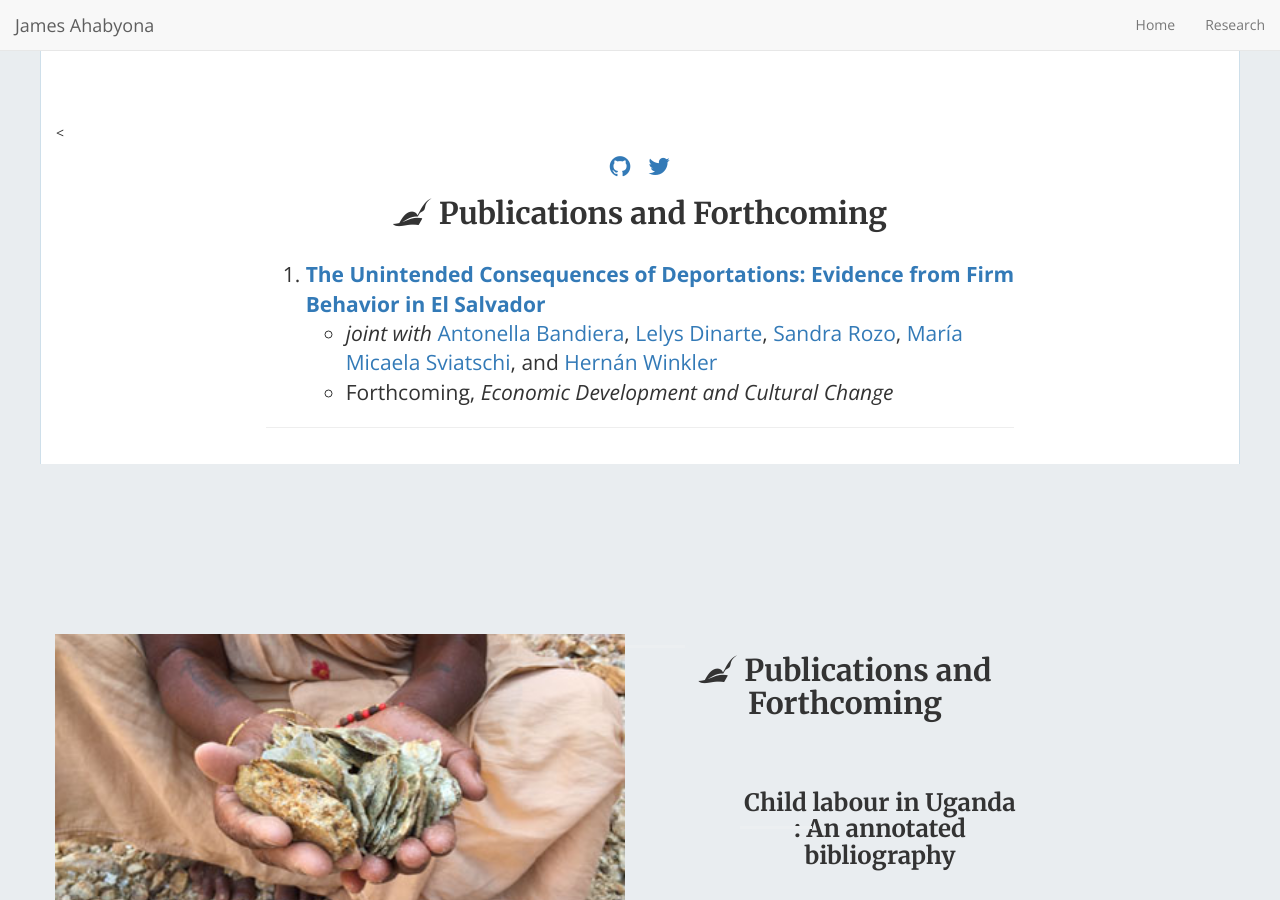
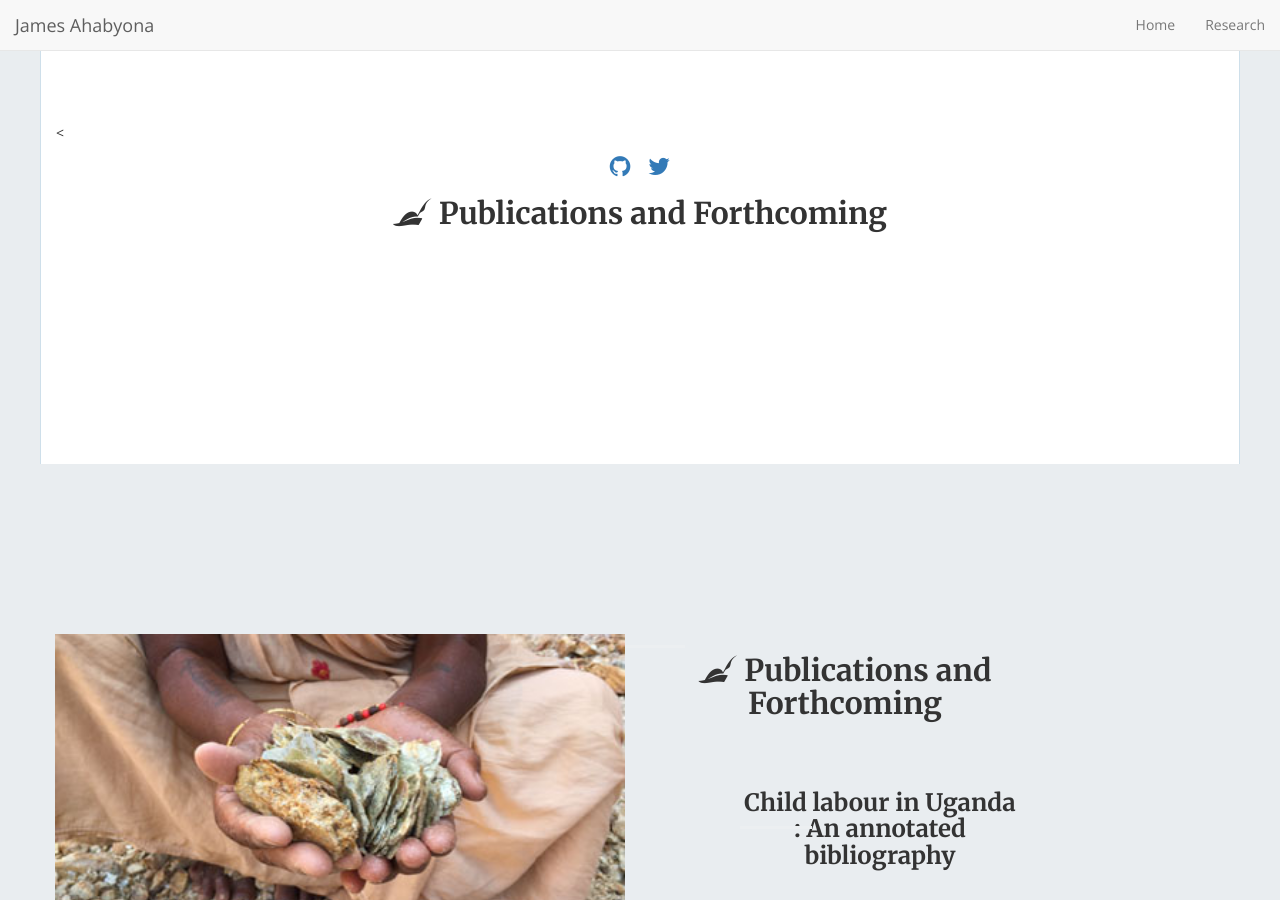
Before and after one commit to mariaelenaguer/mariaelenaguer.github.io, a Jekyll site: the page built from index.html, in a window 1280 px wide and 900 px high, scrolled down 436 px. Built offline with Jekyll 4.4.1, drawn with Linux system fonts in a browser that asks for light colours; nearby versions of some CDN libraries; the list of posts is cut into pages by our own code.

Commit message:
Update home-hero.html

```diff
--- a/_includes/home-hero.html
+++ b/_includes/home-hero.html
@@ -120,17 +120,6 @@
           <span class="fa fa-pied-piper main-list-item-icon"></span>
           Publications and Forthcoming
         </h2>
-        <br>
-        <ol reversed="" class="lead text-left">
-          <li><a class="pub" href="https://www.dropbox.com/s/nmfppfqsqcamyw9/deportations_firms_bandiera_et_al.pdf?raw=1" target="_blank"><b>The Unintended Consequences of Deportations: Evidence from Firm Behavior in El Salvador</b></a>
-            <ul>
-              <li> <i>joint with</i> <a class="pub" href="https://www.antonellabandiera.com/" target="_blank">Antonella Bandiera</a>, <a class="pub" href="https://sites.google.com/view/lelys-dinarte/home/" target="_blank">Lelys Dinarte</a>, <a class="pub" href="https://www.sandravrozo.com/" target="_blank">Sandra Rozo</a>, <a class="pub" href="http://www.micaelasviatschi.com/" target="_blank">María Micaela Sviatschi</a>, and <a class="pub" href="http://www.hernanwinkler.com/" target="_blank">Hernán Winkler</a>
-              </li><li>Forthcoming, <i>Economic Development and Cultural Change</i></li>
-            </ul>
-          </li>
-        </ol>
-        <hr>
-      </div>
 </div>
 </div>
 </div>
```
